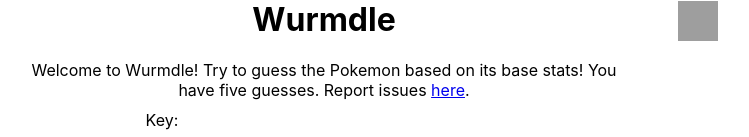
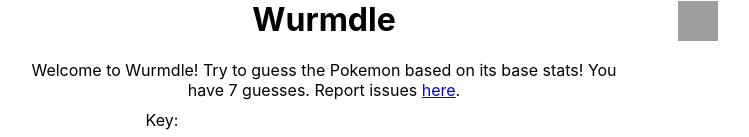
Before and after one commit to veliakiner/wurmdle, a React (Create React App) app: page / in a window 1280 px wide. Shown: the top 137 px of the page, without its empty margins (316-1065 px from the left). Built offline with nearby package versions, Linux system fonts and the light colour scheme; grey boxes are pictures that could not be loaded.

Commit message:
scale maximum guesses according to number of mons in guess pool (#40)
* scale maximum guesses according to number of mons in guess pool

* update test cases

```diff
--- a/src/App.jsx
+++ b/src/App.jsx
@@ -9,7 +9,7 @@
 import Grid from './Components/Grid';
 import GameState from './Components/GameState';
 import GameInput from './Components/GameInput';
-import { getMonsList, monsFuse } from './Libraries/Pokemon/utils';
+import { getMonsList, monsFuse, calcGuesses } from './Libraries/Pokemon/utils';
 import {
   retrieveLocalStorageGameState,
   updateLocalStorageGameState,
@@ -19,7 +19,6 @@
 import Horse from './Components/Horse';
 
 const defaultGenRange = [1, 3];
-const maxGuesses = 5;
 console.log('No cheating!');
 console.log = process.env.NODE_ENV === 'development' ? console.log : () => {}; // implement better logging solution
 function genState(genRange) {
@@ -32,7 +31,6 @@
     searchRes: [],
   };
 }
-
 function startState() {
   return {
     answer: '',
@@ -95,6 +93,8 @@
     this.setGameInProgress = setGameInProgress;
     updateLocalStorageGameState(this.state);
     Object.assign(this.state, genState(genRange));
+    const { monsList } = this.state;
+    this.maxGuesses = calcGuesses(monsList);
   }
 
   componentDidMount() {
@@ -163,7 +163,7 @@
     }
     let noMoreGuesses;
     const [delta, win] = calculateCorrectness(lastGuess, answer);
-    if (guesses.length > maxGuesses - 2) {
+    if (guesses.length > this.maxGuesses - 2) {
       noMoreGuesses = true;
     }
     const gameOver = noMoreGuesses || win;
@@ -219,7 +219,7 @@
     console.log('Guesses: ', guesses);
     return (
       <div>
-        <Instructions />
+        <Instructions maxGuesses={this.maxGuesses} />
         <div className="control">
           <div className="input-container">
             <div className={gameOver ? '' : 'hide'}>
--- a/src/Components/Instructions.jsx
+++ b/src/Components/Instructions.jsx
@@ -1,13 +1,19 @@
 import React from 'react';
+import propTypes from 'prop-types';
 import Square from './Square';
 
-function Instructions() {
+function Instructions(props) {
+  const { maxGuesses } = props;
   return (
     <div>
       <div className="subtitle">
 
         Welcome to Wurmdle! Try to guess the Pokemon based on its base stats!
-        You have five guesses. Report issues
+        You have
+        {' '}
+        {maxGuesses}
+        {' '}
+        guesses. Report issues
         {' '}
         <a href="https://github.com/veliakiner/wurmdle/issues">here</a>
         .
@@ -36,4 +42,8 @@
   );
 }
 
+Instructions.propTypes = {
+  maxGuesses: propTypes.number.isRequired,
+};
+
 export default Instructions;
--- a/src/Libraries/Pokemon/utils.jsx
+++ b/src/Libraries/Pokemon/utils.jsx
@@ -25,3 +25,8 @@
   };
   return new Fuse(monsList, options);
 }
+
+export function calcGuesses(monsList) {
+  /* Scale number of guesses according to how many mons are in the guess pool. */
+  return Math.round(Math.log(monsList.length) / Math.log(2)) - 2;
+}
```
Also changed, not shown: 1 other file (tests, documents, lock files or other folders).
